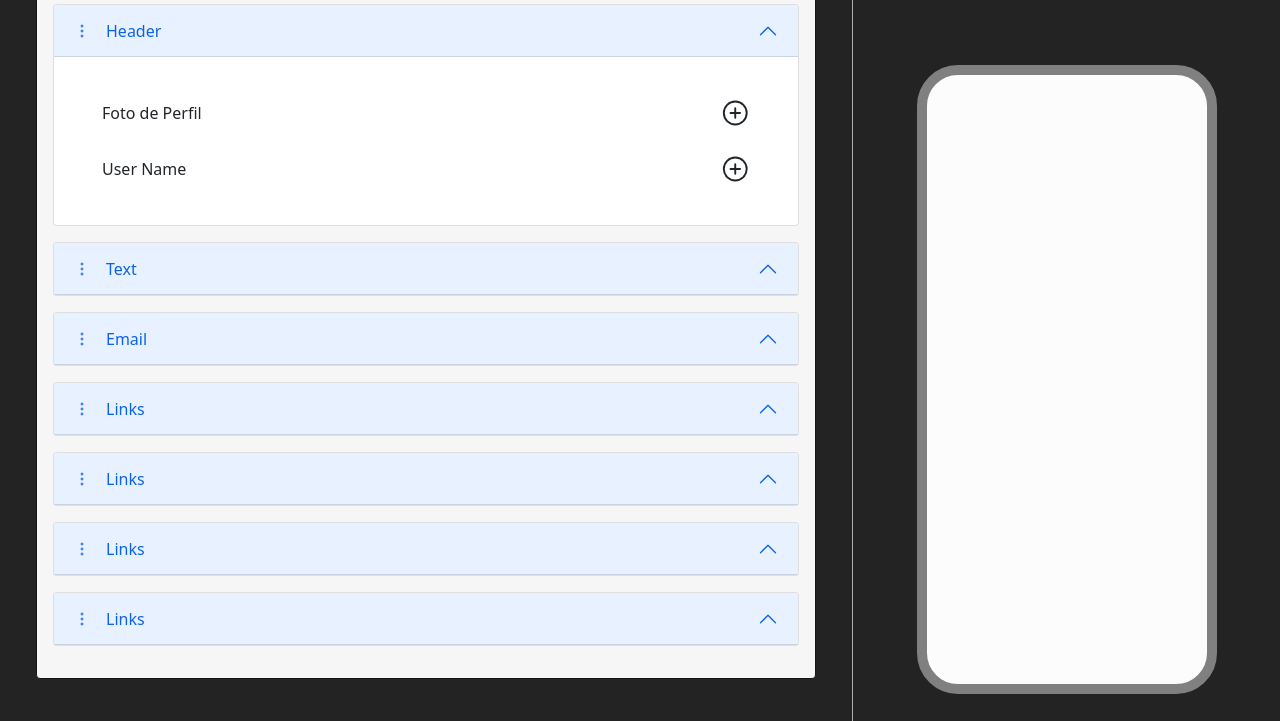
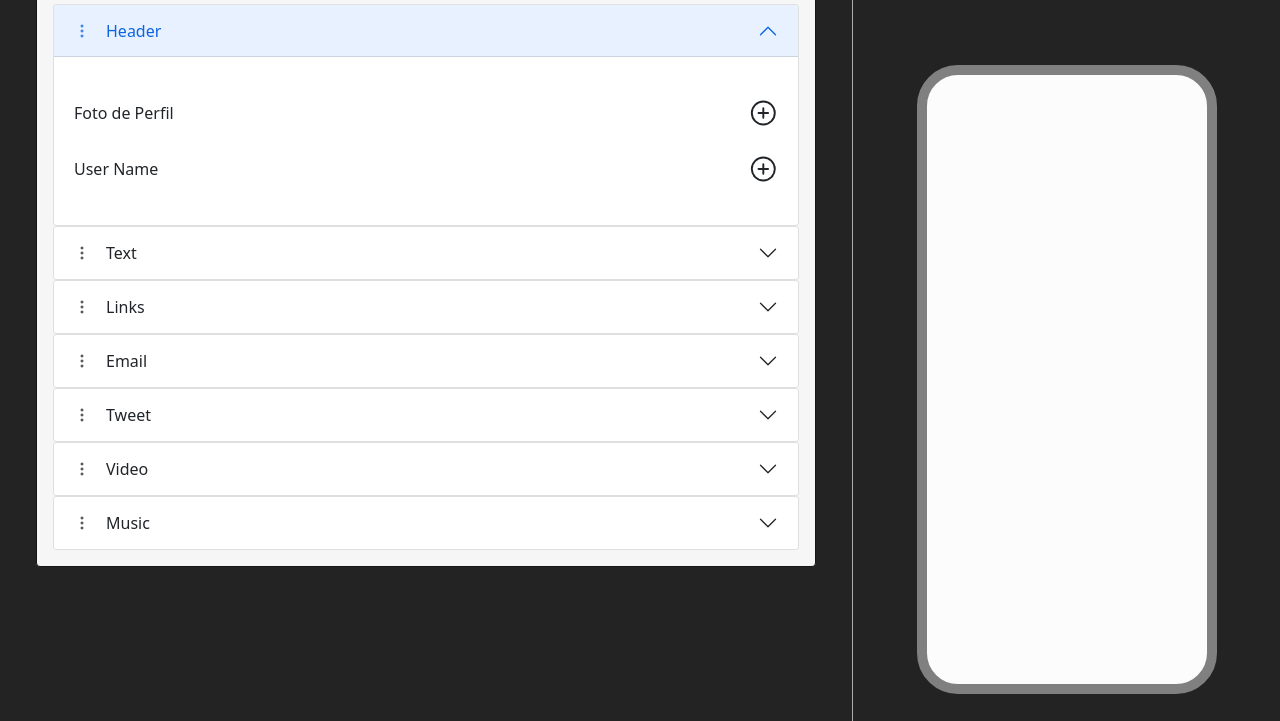
Before and after one commit to oricardos/drag-and--drop, a plain HTML site: page index.html in a window 1280 px wide. Shown: the part 79-800 px from the top of the page. Drawn offline with nearby package versions, Linux system fonts and the light colour scheme.

Commit message:
fix(accordion): correcao dos collapse do accordion

```diff
--- a/index.html
+++ b/index.html
@@ -17,32 +17,22 @@
         <div class="board">
             <h2>Elementos</h2>
 
-
-            <div class="dropzone-elements">
-                <!-- HEADER -->
-                <div class="card-element mb-3" draggable="true">
-                    <div class="accordion" id="accordionHeader">
+            <div class="accordion" id="accordionElements">
+                <div class="dropzone-elements">
+                    <!-- HEADER -->
+                    <div class="card-element" draggable="true">
                         <div class="accordion-item">
-                            <h2 class="accordion-header" id="headingOne">
-                                <button
-                                        class="accordion-button"
-                                        type="button"
-                                        data-bs-toggle="collapse"
-                                        data-bs-target="#collapseOne"
-                                        aria-expanded="true"
-                                        aria-controls="collapseOne"
-                                >
+                            <h2 class="accordion-header" id="header">
+                                <button class="accordion-button" type="button" data-bs-toggle="collapse"
+                                        data-bs-target="#collapseHeader" aria-expanded="true"
+                                        aria-controls="collapseHeader">
                                     <ion-icon name="ellipsis-vertical-outline" class="mr-1 drag-n-drop"></ion-icon>
                                     Header
                                 </button>
                             </h2>
-                            <div
-                                    id="collapseOne"
-                                    class="accordion-collapse collapse show"
-                                    aria-labelledby="headingOne"
-                                    data-bs-parent="#accordionHeader"
-                            >
-                                <div class="accordion-body px-5">
+                            <div id="collapseHeader" class="accordion-collapse collapse show" aria-labelledby="header"
+                                 data-bs-parent="#accordionElements">
+                                <div class="accordion-body">
                                     <div class="d-flex justify-between align-items-center my-4"
                                          data-element="profile-photo">
                                         <div class="d-flex w-100 align-items-center">
@@ -63,32 +53,20 @@
                             </div>
                         </div>
                     </div>
-                </div>
-
-                <!-- TEXT -->
-                <div class="card-element mb-3" draggable="true">
-                    <div class="accordion" id="accordionText">
+                    <!-- TEXT -->
+                    <div class="card-element" draggable="true">
                         <div class="accordion-item">
-                            <h2 class="accordion-header" id="textOne">
-                                <button
-                                        class="accordion-button"
-                                        type="button"
-                                        data-bs-toggle="collapse"
-                                        data-bs-target="#collapseText"
-                                        aria-expanded="true"
-                                        aria-controls="collapseText"
-                                >
+                            <h2 class="accordion-header" id="text">
+                                <button class="accordion-button collapsed" type="button" data-bs-toggle="collapse"
+                                        data-bs-target="#collapseText" aria-expanded="false"
+                                        aria-controls="collapseText">
                                     <ion-icon name="ellipsis-vertical-outline" class="mr-1 drag-n-drop"></ion-icon>
                                     Text
                                 </button>
                             </h2>
-                            <div
-                                    id="collapseText"
-                                    class="accordion-collapse collapse"
-                                    aria-labelledby="textOne"
-                                    data-bs-parent="#accordionText"
-                            >
-                                <div class="accordion-body px-5">
+                            <div id="collapseText" class="accordion-collapse collapse" aria-labelledby="text"
+                                 data-bs-parent="#accordionExample">
+                                <div class="accordion-body">
                                     <div class="d-flex justify-between align-items-center my-4" data-element="bio">
                                         <div class="d-flex w-100 align-items-center">
                                             <span>Bio</span>
@@ -100,32 +78,48 @@
                             </div>
                         </div>
                     </div>
-                </div>
-
-                <!-- LINKS -->
-                <div class="card-element mb-3" draggable="true">
-                    <div class="accordion" id="accordionEmail">
+                    <!-- LINKS -->
+                    <div class="card-element" draggable="true">
+                        <div class="accordion-item">
+                            <h2 class="accordion-header" id="links">
+                                <button class="accordion-button collapsed" type="button" data-bs-toggle="collapse"
+                                        data-bs-target="#accordionLinks" aria-expanded="false"
+                                        aria-controls="accordionLinks">
+                                    <ion-icon name="ellipsis-vertical-outline" class="mr-1 drag-n-drop"></ion-icon>
+                                    Links
+                                </button>
+                            </h2>
+                            <div id="accordionLinks" class="accordion-collapse collapse" aria-labelledby="links"
+                                 data-bs-parent="#accordionExample">
+                                <div class="accordion-body">
+                                    <div class="d-flex justify-between align-items-center my-4" data-element="bio">
+                                        <div class="w-100">
+                                            <span>Links</span>
+                                            <label>
+                                                <input type="text">
+                                            </label>
+                                        </div>
+                                        <ion-icon class="btn-add" id="header" name="add-circle-outline"
+                                                  size="large"></ion-icon>
+                                    </div>
+                                </div>
+                            </div>
+                        </div>
+                    </div>
+                    <!-- EMAIL -->
+                    <div class="card-element" draggable="true">
                         <div class="accordion-item">
                             <h2 class="accordion-header" id="email">
-                                <button
-                                        class="accordion-button"
-                                        type="button"
-                                        data-bs-toggle="collapse"
-                                        data-bs-target="#collapseEmail"
-                                        aria-expanded="true"
-                                        aria-controls="collapseEmail"
-                                >
+                                <button class="accordion-button collapsed" type="button" data-bs-toggle="collapse"
+                                        data-bs-target="#accordionEmail" aria-expanded="false"
+                                        aria-controls="accordionEmail">
                                     <ion-icon name="ellipsis-vertical-outline" class="mr-1 drag-n-drop"></ion-icon>
                                     Email
                                 </button>
                             </h2>
-                            <div
-                                    id="collapseEmail"
-                                    class="accordion-collapse collapse"
-                                    aria-labelledby="email"
-                                    data-bs-parent="#accordionEmail"
-                            >
-                                <div class="accordion-body px-5">
+                            <div id="accordionEmail" class="accordion-collapse collapse" aria-labelledby="email"
+                                 data-bs-parent="#accordionExample">
+                                <div class="accordion-body">
                                     <div class="d-flex justify-between align-items-center my-4" data-element="bio">
                                         <div class="w-100">
                                             <span>Email</span>
@@ -140,35 +134,79 @@
                             </div>
                         </div>
                     </div>
-                </div>
-
-                <!-- EMAIL-->
-                <div class="card-element mb-3" draggable="true">
-                    <div class="accordion" id="accordionLinks">
+                    <!-- TWEET -->
+                    <div class="card-element" draggable="true">
                         <div class="accordion-item">
-                            <h2 class="accordion-header" id="links">
-                                <button
-                                        class="accordion-button"
-                                        type="button"
-                                        data-bs-toggle="collapse"
-                                        data-bs-target="#collapseLinks"
-                                        aria-expanded="true"
-                                        aria-controls="collapseLinks"
-                                >
+                            <h2 class="accordion-header" id="tweet">
+                                <button class="accordion-button collapsed" type="button" data-bs-toggle="collapse"
+                                        data-bs-target="#accordionTweet" aria-expanded="false"
+                                        aria-controls="accordionTweet">
                                     <ion-icon name="ellipsis-vertical-outline" class="mr-1 drag-n-drop"></ion-icon>
-                                    Links
+                                    Tweet
                                 </button>
                             </h2>
-                            <div
-                                    id="collapseLinks"
-                                    class="accordion-collapse collapse"
-                                    aria-labelledby="links"
-                                    data-bs-parent="#accordionLinks"
-                            >
-                                <div class="accordion-body px-5">
+                            <div id="accordionTweet" class="accordion-collapse collapse" aria-labelledby="tweet"
+                                 data-bs-parent="#accordionExample">
+                                <div class="accordion-body">
                                     <div class="d-flex justify-between align-items-center my-4" data-element="bio">
                                         <div class="w-100">
-                                            <span>Links</span>
+                                            <span>tweet</span>
+                                            <label>
+                                                <input type="text">
+                                            </label>
+                                        </div>
+                                        <ion-icon class="btn-add" id="header" name="add-circle-outline"
+                                                  size="large"></ion-icon>
+                                    </div>
+                                </div>
+                            </div>
+                        </div>
+                    </div>
+                    <!-- VIDEO -->
+                    <div class="card-element" draggable="true">
+                        <div class="accordion-item">
+                            <h2 class="accordion-header" id="video">
+                                <button class="accordion-button collapsed" type="button" data-bs-toggle="collapse"
+                                        data-bs-target="#accordionVideo" aria-expanded="false"
+                                        aria-controls="accordionVideo">
+                                    <ion-icon name="ellipsis-vertical-outline" class="mr-1 drag-n-drop"></ion-icon>
+                                    Video
+                                </button>
+                            </h2>
+                            <div id="accordionVideo" class="accordion-collapse collapse" aria-labelledby="video"
+                                 data-bs-parent="#accordionExample">
+                                <div class="accordion-body">
+                                    <div class="d-flex justify-between align-items-center my-4" data-element="bio">
+                                        <div class="w-100">
+                                            <span>video</span>
+                                            <label>
+                                                <input type="text">
+                                            </label>
+                                        </div>
+                                        <ion-icon class="btn-add" id="header" name="add-circle-outline"
+                                                  size="large"></ion-icon>
+                                    </div>
+                                </div>
+                            </div>
+                        </div>
+                    </div>
+                    <!-- MUSIC -->
+                    <div class="card-element" draggable="true">
+                        <div class="accordion-item">
+                            <h2 class="accordion-header" id="music">
+                                <button class="accordion-button collapsed" type="button" data-bs-toggle="collapse"
+                                        data-bs-target="#accordionMusic" aria-expanded="false"
+                                        aria-controls="accordionMusic">
+                                    <ion-icon name="ellipsis-vertical-outline" class="mr-1 drag-n-drop"></ion-icon>
+                                    Music
+                                </button>
+                            </h2>
+                            <div id="accordionMusic" class="accordion-collapse collapse" aria-labelledby="music"
+                                 data-bs-parent="#accordionExample">
+                                <div class="accordion-body">
+                                    <div class="d-flex justify-between align-items-center my-4" data-element="bio">
+                                        <div class="w-100">
+                                            <span>music</span>
                                             <label>
                                                 <input type="text">
                                             </label>
@@ -181,136 +219,6 @@
                         </div>
                     </div>
                 </div>
-
-                <!-- TWEET -->
-                <div class="card-element mb-3" draggable="true">
-                    <div class="accordion" id="accordionTweets">
-                        <div class="accordion-item">
-                            <h2 class="accordion-header" id="tweet">
-                                <button
-                                        class="accordion-button"
-                                        type="button"
-                                        data-bs-toggle="collapse"
-                                        data-bs-target="#collapseTweet"
-                                        aria-expanded="true"
-                                        aria-controls="collapseTweet"
-                                >
-                                    <ion-icon name="ellipsis-vertical-outline" class="mr-1 drag-n-drop"></ion-icon>
-                                    Links
-                                </button>
-                            </h2>
-                            <div
-                                    id="collapseTweet"
-                                    class="accordion-collapse collapse"
-                                    aria-labelledby="tweet"
-                                    data-bs-parent="#accordionTweets"
-                            >
-                                <div class="accordion-body px-5">
-                                    <div class="d-flex justify-between align-items-center my-4" data-element="bio">
-                                        <div class="w-100">
-                                            <span>Links</span>
-                                            <label>
-                                                <input type="text">
-                                            </label>
-                                        </div>
-                                        <ion-icon class="btn-add" id="header" name="add-circle-outline"
-                                                  size="large"></ion-icon>
-                                    </div>
-                                </div>
-                            </div>
-                        </div>
-                    </div>
-                </div>
-
-                <!-- VIDEO -->
-                <div class="card-element mb-3" draggable="true">
-                    <div class="accordion" id="accordionVideo">
-                        <div class="accordion-item">
-                            <h2 class="accordion-header" id="video">
-                                <button
-                                        class="accordion-button"
-                                        type="button"
-                                        data-bs-toggle="collapse"
-                                        data-bs-target="#collapseVideo"
-                                        aria-expanded="true"
-                                        aria-controls="collapseVideo"
-                                >
-                                    <ion-icon name="ellipsis-vertical-outline" class="mr-1 drag-n-drop"></ion-icon>
-                                    Links
-                                </button>
-                            </h2>
-                            <div
-                                    id="collapseVideo"
-                                    class="accordion-collapse collapse"
-                                    aria-labelledby="video"
-                                    data-bs-parent="#accordionVideo"
-                            >
-                                <div class="accordion-body px-5">
-                                    <div class="d-flex justify-between align-items-center my-4" data-element="bio">
-                                        <div class="w-100">
-                                            <span>Links</span>
-                                            <label>
-                                                <input type="text">
-                                            </label>
-                                        </div>
-                                        <ion-icon class="btn-add" id="header" name="add-circle-outline"
-                                                  size="large"></ion-icon>
-                                    </div>
-                                </div>
-                            </div>
-                        </div>
-                    </div>
-                </div>
-
-                <!-- MUSIC-->
-                <div class="card-element mb-3" draggable="true">
-                    <div class="accordion" id="accordionMusic">
-                        <div class="accordion-item">
-                            <h2 class="accordion-header" id="music">
-                                <button
-                                        class="accordion-button"
-                                        type="button"
-                                        data-bs-toggle="collapse"
-                                        data-bs-target="#collapseMusic"
-                                        aria-expanded="true"
-                                        aria-controls="collapseMusic"
-                                >
-                                    <ion-icon name="ellipsis-vertical-outline" class="mr-1 drag-n-drop"></ion-icon>
-                                    Links
-                                </button>
-                            </h2>
-                            <div
-                                    id="collapseMusic"
-                                    class="accordion-collapse collapse"
-                                    aria-labelledby="music"
-                                    data-bs-parent="#accordionMusic"
-                            >
-                                <div class="accordion-body px-5">
-                                    <div class="d-flex justify-between align-items-center my-4" data-element="bio">
-                                        <div class="w-100">
-                                            <span>Links</span>
-                                            <label>
-                                                <input type="text">
-                                            </label>
-                                        </div>
-                                        <ion-icon class="btn-add" id="header" name="add-circle-outline"
-                                                  size="large"></ion-icon>
-                                    </div>
-                                </div>
-                            </div>
-                        </div>
-                    </div>
-                </div>
-
-
-
-                <!--                <div class="card-element d-flex justify-between align-items-center" draggable="true">-->
-                <!--                    <div class="d-flex w-100 align-items-center">-->
-                <!--                        <ion-icon name="ellipsis-vertical-outline" class="mr-1"></ion-icon>-->
-                <!--                        <div class="cont ent">Header</div>-->
-                <!--                    </div>-->
-                <!--                    <ion-icon class="btn-add" id="header" name="add-circle-outline" size="large"></ion-icon>-->
-                <!--                </div>-->
             </div>
         </div>
     </div>
```
